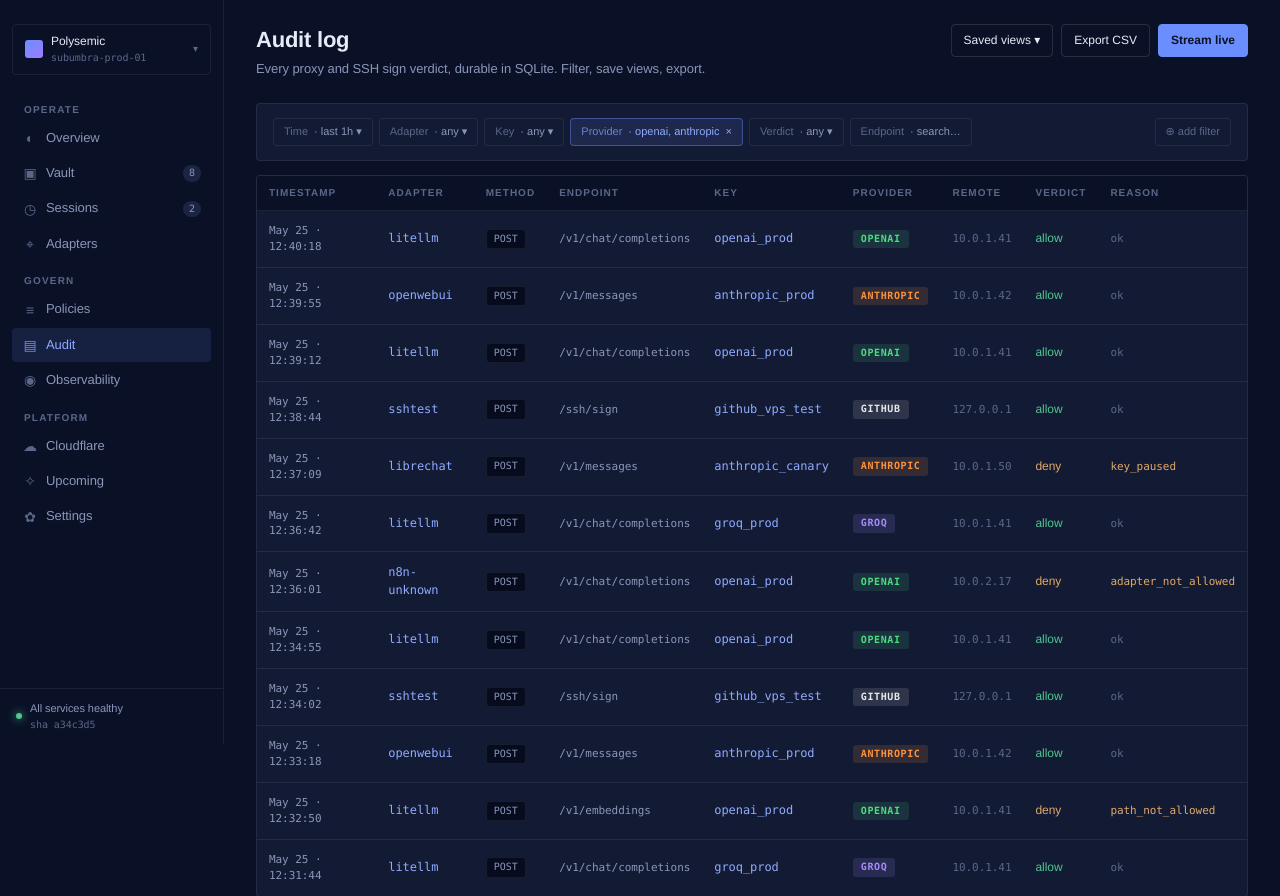
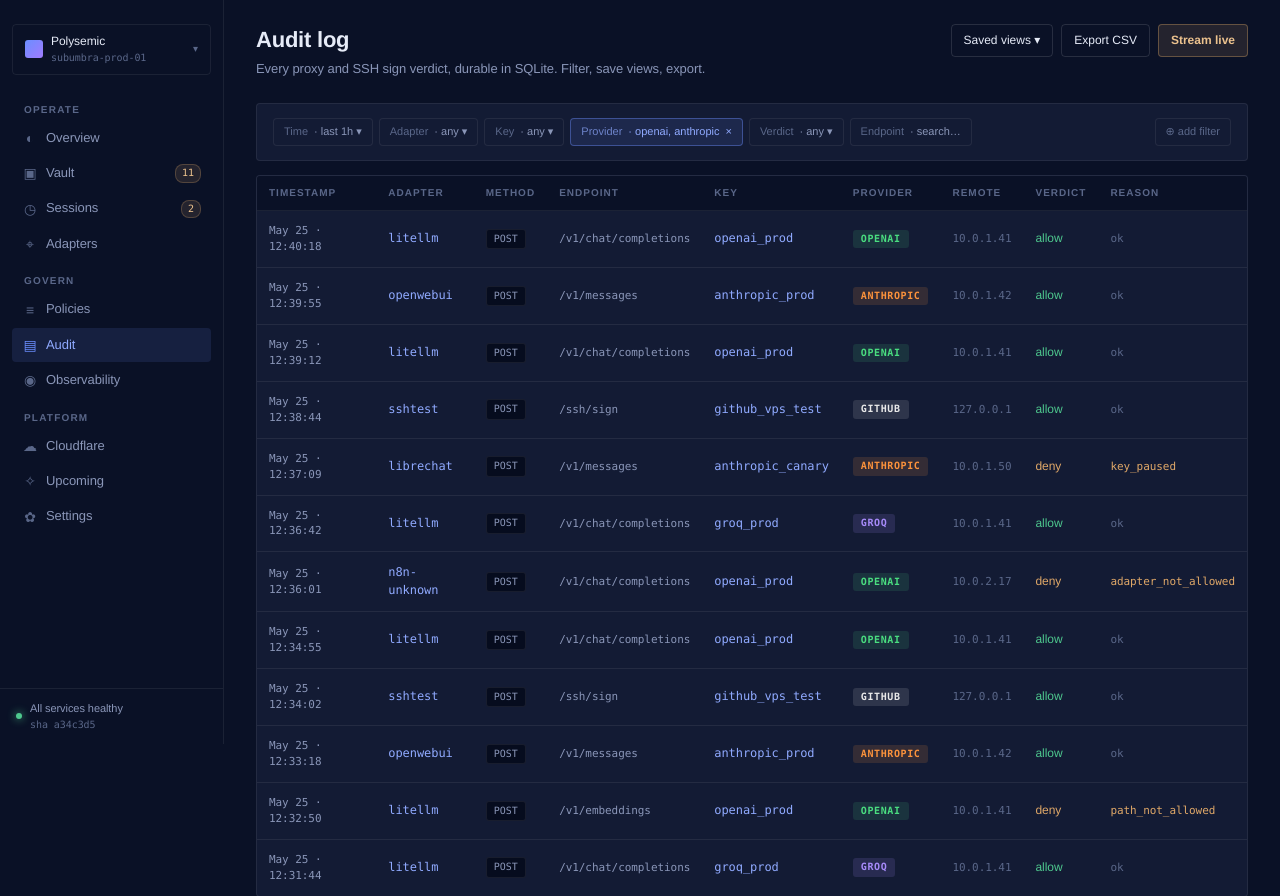
Before and after one commit to polysemic/Subumbra, a Flask app: page /audit in a window 1280 px wide. Shown: the part 56-952 px from the top of the page. Run offline with Flask 3, Linux system fonts and the light colour scheme; data that the repository does not hold is empty; parts of the project's set-up code (start-up, migrations or seed data) failed here and were passed over; some libraries are stand-ins or nearby versions.

Commit message:
feat: brand palette for primary buttons + sidebar badges; live badge counts
components.css: btn--primary now uses --brand-soft background with
--brand-strong text and amber border — matches tag--brand aesthetic.

shell.css: side__badge uses the same brand palette (amber on soft
amber), replacing the muted grey. Active item badge stays amber but
slightly stronger border.

app.py: page() now computes nav_badges dict (vault = total key count,
sessions = active session count) and passes it to every template.

base.html: badge renders from nav_badges[item.id] when present,
falling back to item.badge; hides when value is 0 or empty.

console_data.py: remove hardcoded "8"/"2" badge strings from NAV now
that live counts are wired.

Co-Authored-By: Claude Sonnet 4.6 <noreply@anthropic.com>

```diff
--- a/ui/app.py
+++ b/ui/app.py
@@ -907,7 +907,11 @@ def inject_globals():
 def page(template: str, **extra):
     """Render a page template with the merged console dataset."""
     data = build_console_data()
-    return render_template(template, data=data, **extra)
+    nav_badges = {
+        "vault":    len(data.get("keys", [])) + len(data.get("ssh_keys", [])),
+        "sessions": len((data.get("sessions") or {}).get("active", [])),
+    }
+    return render_template(template, data=data, nav_badges=nav_badges, **extra)
 
 
 @app.get("/")
--- a/ui/console_data.py
+++ b/ui/console_data.py
@@ -9,8 +9,8 @@ added here should also be filled in by the live merge path.
 
 NAV = [
     {"id": "overview",      "label": "Overview",      "icon": "◐", "href": "/overview"},
-    {"id": "vault",         "label": "Vault",         "icon": "▣", "href": "/vault", "badge": "8"},
-    {"id": "sessions",      "label": "Sessions",      "icon": "◷", "href": "/sessions", "badge": "2"},
+    {"id": "vault",         "label": "Vault",         "icon": "▣", "href": "/vault"},
+    {"id": "sessions",      "label": "Sessions",      "icon": "◷", "href": "/sessions"},
     {"id": "adapters",      "label": "Adapters",      "icon": "⌖", "href": "/adapters"},
     {"id": "policies",      "label": "Policies",      "icon": "≡", "href": "/policies"},
     {"id": "audit",         "label": "Audit",         "icon": "▤", "href": "/audit"},
--- a/ui/static/css/components.css
+++ b/ui/static/css/components.css
@@ -26,14 +26,15 @@
 .btn:disabled, .btn[aria-disabled="true"] { opacity: 0.5; cursor: not-allowed; }
 
 .btn--primary {
-  background: var(--accent);
-  border-color: var(--accent);
-  color: var(--bg);
+  background: var(--brand-soft);
+  border-color: rgba(224,168,104,0.35);
+  color: var(--brand-strong);
   font-weight: var(--fw-semibold);
 }
 .btn--primary:hover:not(:disabled) {
-  background: var(--accent-strong);
-  border-color: var(--accent-strong);
+  background: rgba(224,168,104,0.2);
+  border-color: rgba(224,168,104,0.55);
+  color: var(--brand-strong);
 }
 
 .btn--ghost {
--- a/ui/static/css/shell.css
+++ b/ui/static/css/shell.css
@@ -301,13 +301,15 @@
   font-size: 10px;
   padding: 1px 6px;
   border-radius: 8px;
-  background: var(--raised);
-  color: var(--text-muted);
+  background: var(--brand-soft);
+  color: var(--brand-strong);
+  border: 1px solid rgba(224,168,104,0.25);
   font-family: var(--font-mono);
 }
 .side__item.is-active .side__badge {
-  background: rgba(107,142,255,0.18);
-  color: var(--accent-strong);
+  background: rgba(224,168,104,0.2);
+  color: var(--brand-strong);
+  border-color: rgba(224,168,104,0.4);
 }
 
 /* Foot */
--- a/ui/templates/base.html
+++ b/ui/templates/base.html
@@ -51,7 +51,8 @@
         <a href="{{ item.href }}" class="side__item {{ 'is-active' if item.id == active else '' }}" data-label="{{ item.label }}">
           <span class="side__icon">{{ item.icon }}</span>
           <span>{{ item.label }}</span>
-          {% if item.badge %}<span class="side__badge">{{ item.badge }}</span>{% endif %}
+          {% set bval = nav_badges[item.id] if (nav_badges is defined and item.id in nav_badges) else item.badge|default(none) %}
+          {% if bval is not none and bval != 0 and bval != "" %}<span class="side__badge">{{ bval }}</span>{% endif %}
         </a>
       {% endfor %}
 
```
